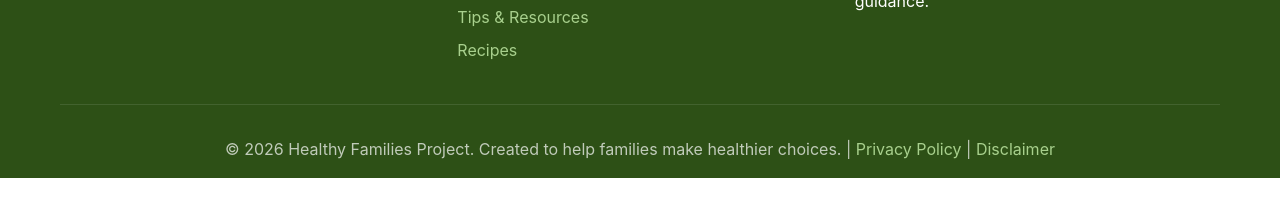
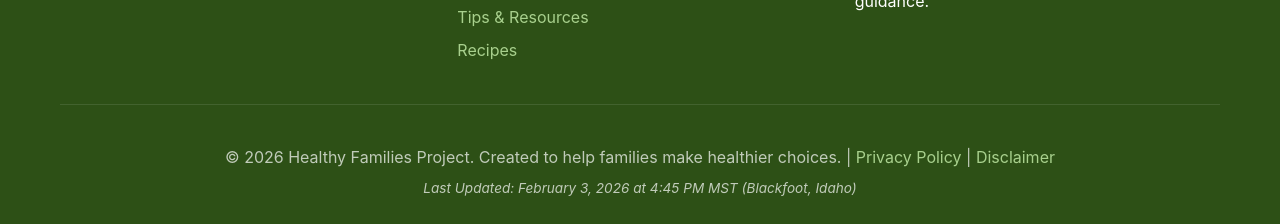
Before and after one commit to kendychae/sustain-human-life, a plain HTML site: page index.html in a window 1280 px wide. Shown: the part 8567-8791 px from the top of the page. Before the commit the page ends 8745 px from the top, so only its background shows below. Drawn offline with Linux system fonts and the light colour scheme.

Commit message:
Add last updated timestamp to all pages in MST

```diff
--- a/index.html
+++ b/index.html
@@ -558,6 +558,7 @@
             </div>
             <div class="footer-bottom">
                 <p>&copy; 2026 Healthy Families Project. Created to help families make healthier choices. | <a href="privacy.html" style="color: #a8d08d; text-decoration: none;">Privacy Policy</a> | <a href="disclaimer.html" style="color: #a8d08d; text-decoration: none;">Disclaimer</a></p>
+                <p class="last-updated-footer">Last Updated: February 3, 2026 at 4:45 PM MST (Blackfoot, Idaho)</p>
             </div>
         </div>
     </footer>
--- a/styles.css
+++ b/styles.css
@@ -708,7 +708,15 @@ footer {
     border-top: 1px solid rgba(255,255,255,0.1);
     color: rgba(255,255,255,0.7);
 }
+.footer-bottom p {
+    margin: 0.5rem 0;
+}
 
+.last-updated-footer {
+    font-size: 0.85rem;
+    color: rgba(255,255,255,0.7);
+    font-style: italic;
+}
 /* Back to Top Button */
 #back-to-top {
     position: fixed;
```
Also changed, not shown: disclaimer.html (+1 -0 lines), privacy.html (+1 -0 lines).
